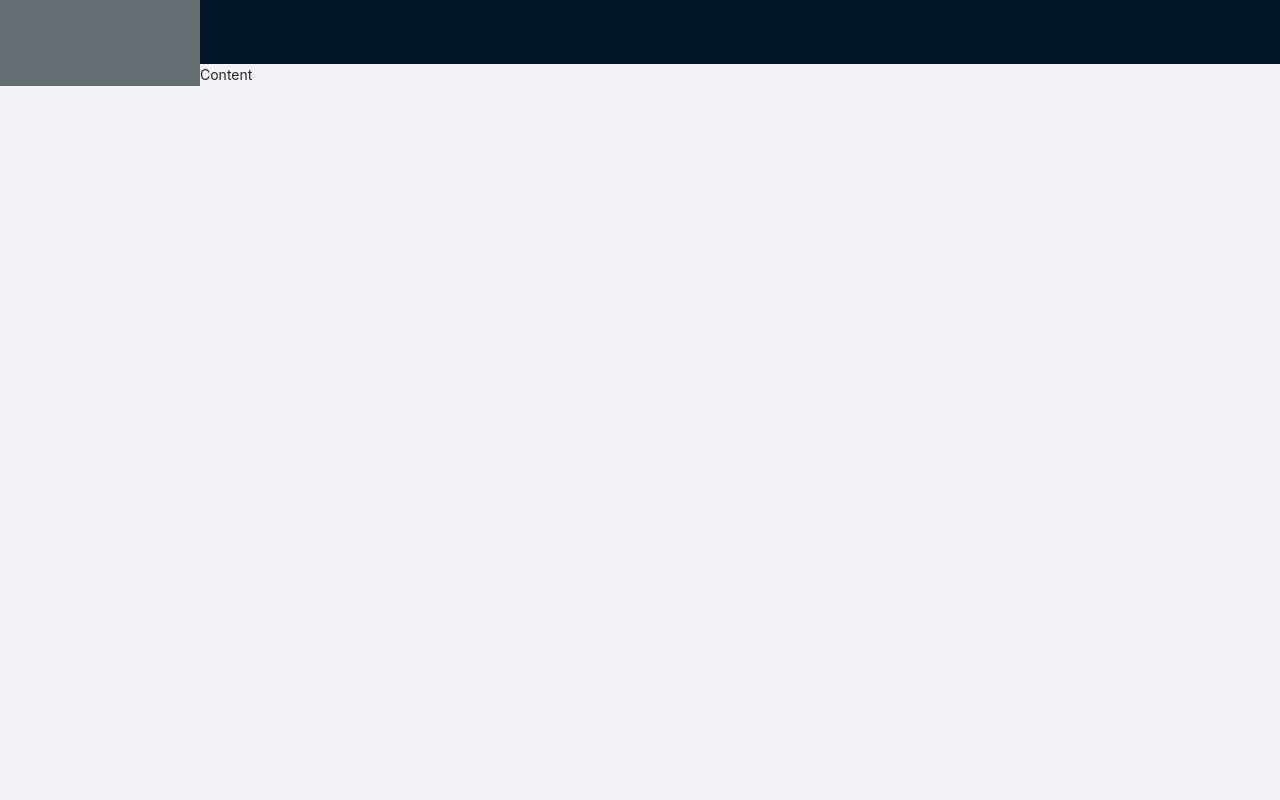
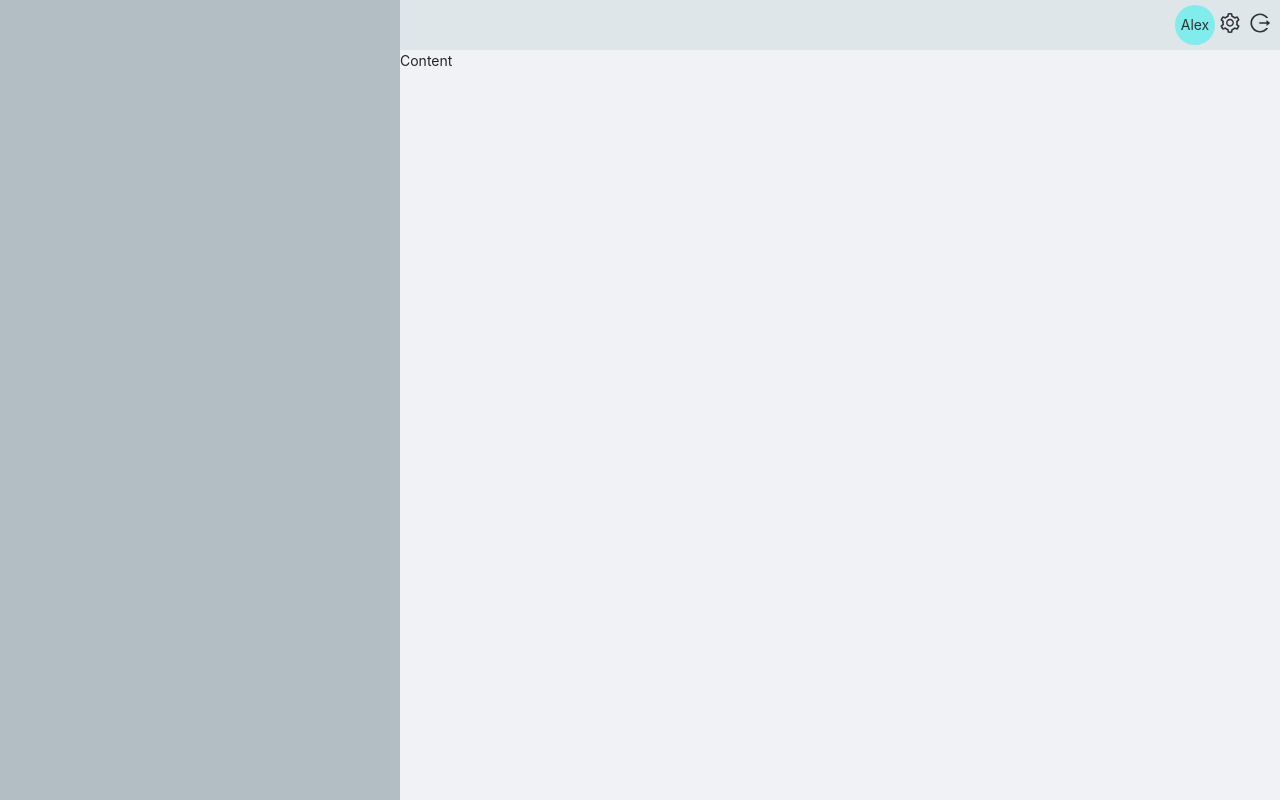
Before and after one commit to OitaGG/organizerApp, a React app: page /home in a window 1280 px wide. Built offline with nearby package versions, Linux system fonts and the light colour scheme.

Commit message:
Adding base structure Header (Avatar, buttons: settings, logout)

```diff
--- /dev/null
+++ b/src/components/Header/Header.less
@@ -0,0 +1,27 @@
+.header {
+  height: 50px;
+  background: #dfe6e9;
+  display: flex;
+  justify-content: flex-end;
+  align-items: center;
+  width: auto;
+  padding: 0 5px;
+  .header__avatar-svg {
+    background: #81ecec;
+    color: #2d3436;
+  }
+  .header__buttons {
+    display: flex;
+    align-items: center;
+    .header__settings-button-link {
+      color: #2d3436;
+      margin: 0 5px;
+      &:hover, &:focus {
+        color: #636e72;
+      }
+      .header__settings-button-icon {
+        font-size: 20px;
+      }
+    }
+  }
+}
--- /dev/null
+++ b/src/components/Header/index.js
@@ -0,0 +1,31 @@
+import React from 'react';
+import {Avatar} from "antd";
+import {SettingOutlined, LogoutOutlined} from "@ant-design/icons";
+import {Link, NavLink} from "react-router-dom";
+import './Header.less'
+
+const Header = ({user = {name: "Alex"}}) => {
+    return (
+        <div className="header">
+            <div className="header__greeting-text">
+            </div>
+            <div className="header__avatar">
+                <Avatar className="header__avatar-svg" size="large">
+                    {user.name}
+                </Avatar>
+            </div>
+            <div className="header__buttons">
+                <div className="header__buttons">
+                    <NavLink className="header__settings-button-link" to="/home/settings">
+                        <SettingOutlined className="header__settings-button-icon"/>
+                    </NavLink>
+                    <NavLink className="header__settings-button-link" to="/">
+                        <LogoutOutlined className="header__settings-button-icon"/>
+                    </NavLink>
+                </div>
+            </div>
+        </div>
+    );
+};
+
+export default Header;
--- a/src/components/index.js
+++ b/src/components/index.js
@@ -1,3 +1,4 @@
 export {default as Button} from './Button';
 export {default as Block} from './Block';
 export {default as Card} from './Card';
+export {default as Header} from './Header'
--- a/src/modules/Header/components/Header.jsx
+++ /dev/null
@@ -1,19 +0,0 @@
-import React from 'react';
-import './Header.less'
-import ButtonLink from "../../../components/Link";
-import {TaobaoCircleOutlined} from '@ant-design/icons'
-const Header = () => {
-    return (
-        <div className="header">
-            <div className="header__logo">
-                <TaobaoCircleOutlined style={{fontSize: "35px"}}/>
-            </div>
-            <div className="header__links">
-                <ButtonLink to="/login" style={{background: "#0984e3", color: "#2d3436a", marginRight: "20px"}}>Войти</ButtonLink>
-                <ButtonLink to="/registration" style={{background: "#00b894", color: "#2d3436"}}>Зарегистрироваться</ButtonLink>
-            </div>
-        </div>
-    );
-};
-
-export default Header;
--- a/src/modules/Header/components/Header.less
+++ /dev/null
@@ -1,24 +0,0 @@
-.header {
-  height: 60px;
-  padding: 5px;
-  position: fixed;
-  top: 0;
-  width: calc(100% - 400px);
-  background: #6c5ce7;
-  display: flex;
-  justify-content: space-between;
-  .header__logo {
-    margin: auto 0;
-  }
-  .header__links {
-    display: flex;
-    justify-content: space-between;
-    flex: 0 1 auto;
-    ButtonLink {
-      margin-right: 200px;
-    }
-  }
-  .header__links:not(:last-child) {
-    margin-right: 40px;
-  }
-}
--- a/src/modules/Header/containers/Header.js
+++ /dev/null
@@ -1,3 +0,0 @@
-import Header from "../components/Header.jsx";
-
-export default Header;
--- a/src/modules/Header/index.js
+++ /dev/null
@@ -1,3 +0,0 @@
-import Header from "./containers/Header";
-
-export default Header;
--- a/src/modules/index.js
+++ b/src/modules/index.js
@@ -1,3 +1,2 @@
 export {default as LoginForm} from './LoginForm';
 export {default as RegistrationForm} from './RegistrationForm';
-export {default as Header} from './Header';
--- a/src/pages/Home/Home.less
+++ b/src/pages/Home/Home.less
@@ -1,10 +1,10 @@
 .home-page {
   height: 100%;
-  .home-page__layout {
+  .home-page__main-layout {
     height: 100%;
   }
 }
 
 .home-page__sider {
-  width: 400px;
+  background: #b2bec3;
 }
--- a/src/pages/Home/index.js
+++ b/src/pages/Home/index.js
@@ -1,12 +1,15 @@
 import React from 'react';
 import {Layout} from "antd";
-const {Sider, Content, Header } = Layout;
+const {Sider, Content} = Layout;
+import {Header} from "../../components";
 import './Home.less'
 const Home = () => {
     return (
         <section className="home-page">
             <Layout className="home-page__main-layout">
-                <Sider className="home-page__sider">
+                <Sider
+                    className="home-page__sider"
+                    width="400px">
                 </Sider>
                 <Layout className="home-page__right-layout">
                     <Header className="home-page__header"/>
--- a/src/pages/Start/index.js
+++ b/src/pages/Start/index.js
@@ -7,7 +7,6 @@ import {Header} from "../../modules";
 const Start = () => {
     return (
         <section className="start">
-            <Header/>
             <Card
                 img="../../../public/img/card-1.svg"
                 title="Работа с командой"
```
